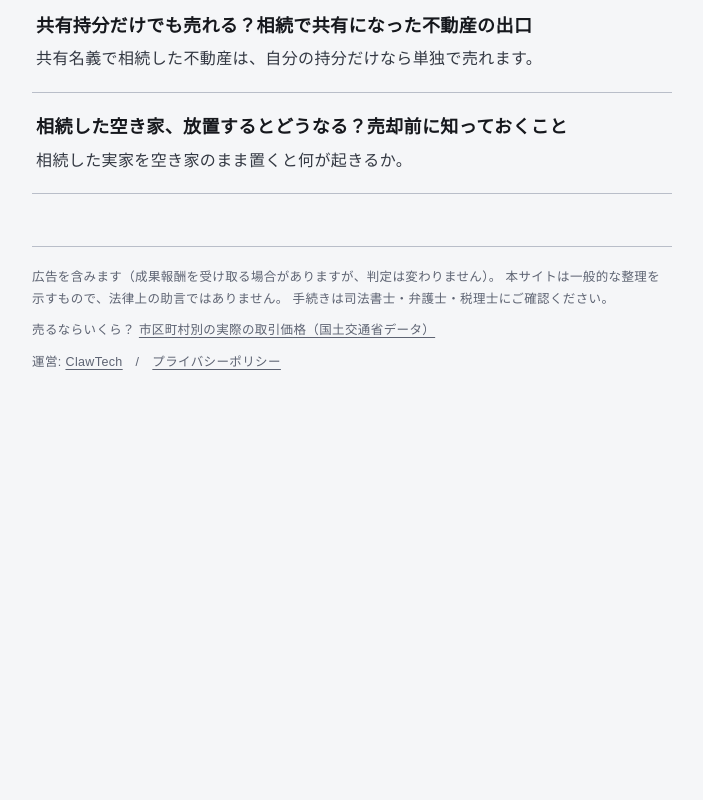
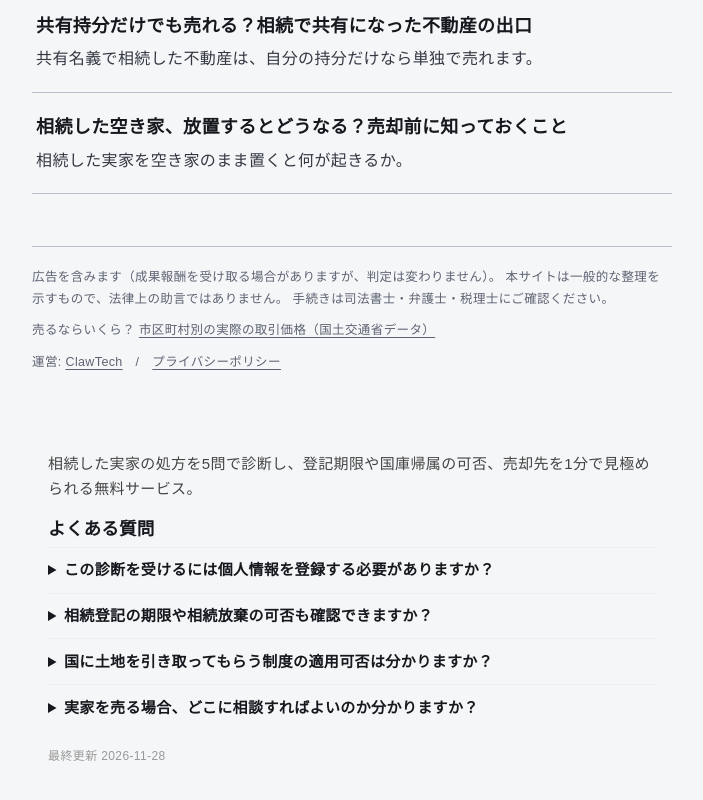
Before and after one commit to ClawTech6477/souzoku-shindan, a plain HTML site: page index.html in a window 1280 px wide. Shown: the part 3223-4023 px from the top of the page, without its empty margins (288-991 px from the left). Before the commit the page ends 3634 px from the top, so only its background shows below. Drawn offline with nearby package versions, Linux system fonts and the light colour scheme.

Commit message:
LLMO: souzoku にFAQ(結論先出し+JSON-LD)を注入/更新

```diff
--- a/index.html
+++ b/index.html
@@ -1038,5 +1038,18 @@ var ADVISORS = [
    note:"親の存命中に認知症・資産凍結を防ぐ「家族信託」の無料相談"}
 ];
 </script>
+<!--LLMO:START-->
+<style>.llmo-faq{max-width:40rem;margin:2.5rem auto;padding:0 1rem;font-size:15px;line-height:1.7}.llmo-faq h2{font-size:1.1rem;margin:0 0 .4rem}.llmo-sum{color:#444;margin:0 0 1rem}.llmo-q{border-top:1px solid #eee;padding:.6rem 0}.llmo-q summary{cursor:pointer;font-weight:600}.llmo-q p{margin:.5rem 0 0;color:#333}.llmo-note{color:#999;font-size:12px;margin-top:1rem}</style>
+<section class="llmo-faq" aria-label="よくある質問">
+  <p class="llmo-sum">相続した実家の処方を5問で診断し、登記期限や国庫帰属の可否、売却先を1分で見極められる無料サービス。</p>
+  <h2>よくある質問</h2>
+    <details class="llmo-q"><summary>この診断を受けるには個人情報を登録する必要がありますか？</summary><p>名前や電話番号の入力は不要で、約1分で完了します。無料で利用でき、手軽に実家の処方を整理できます。</p></details>
+    <details class="llmo-q"><summary>相続登記の期限や相続放棄の可否も確認できますか？</summary><p>はい、相続登記の期限まで何日か、相続放棄が間に合うかどうかも診断結果として分かり、期限切れのリスクを避けられます。</p></details>
+    <details class="llmo-q"><summary>国に土地を引き取ってもらう制度の適用可否は分かりますか？</summary><p>相続土地国庫帰属が使えるかどうかの判断も含まれており、売却や放棄以外の選択肢も具体的に確認できます。</p></details>
+    <details class="llmo-q"><summary>実家を売る場合、どこに相談すればよいのか分かりますか？</summary><p>売る場合の対応先も診断で示されるため、迷わず適切な窓口や業者へ連絡できる状態を作れます。</p></details>
+  <p class="llmo-note">最終更新 2026-11-28</p>
+  <script type="application/ld+json">{"@context": "https://schema.org", "@type": "FAQPage", "mainEntity": [{"@type": "Question", "name": "この診断を受けるには個人情報を登録する必要がありますか？", "acceptedAnswer": {"@type": "Answer", "text": "名前や電話番号の入力は不要で、約1分で完了します。無料で利用でき、手軽に実家の処方を整理できます。"}}, {"@type": "Question", "name": "相続登記の期限や相続放棄の可否も確認できますか？", "acceptedAnswer": {"@type": "Answer", "text": "はい、相続登記の期限まで何日か、相続放棄が間に合うかどうかも診断結果として分かり、期限切れのリスクを避けられます。"}}, {"@type": "Question", "name": "国に土地を引き取ってもらう制度の適用可否は分かりますか？", "acceptedAnswer": {"@type": "Answer", "text": "相続土地国庫帰属が使えるかどうかの判断も含まれており、売却や放棄以外の選択肢も具体的に確認できます。"}}, {"@type": "Question", "name": "実家を売る場合、どこに相談すればよいのか分かりますか？", "acceptedAnswer": {"@type": "Answer", "text": "売る場合の対応先も診断で示されるため、迷わず適切な窓口や業者へ連絡できる状態を作れます。"}}]}</script>
+</section>
+<!--LLMO:END-->
 </body>
 </html>
```
